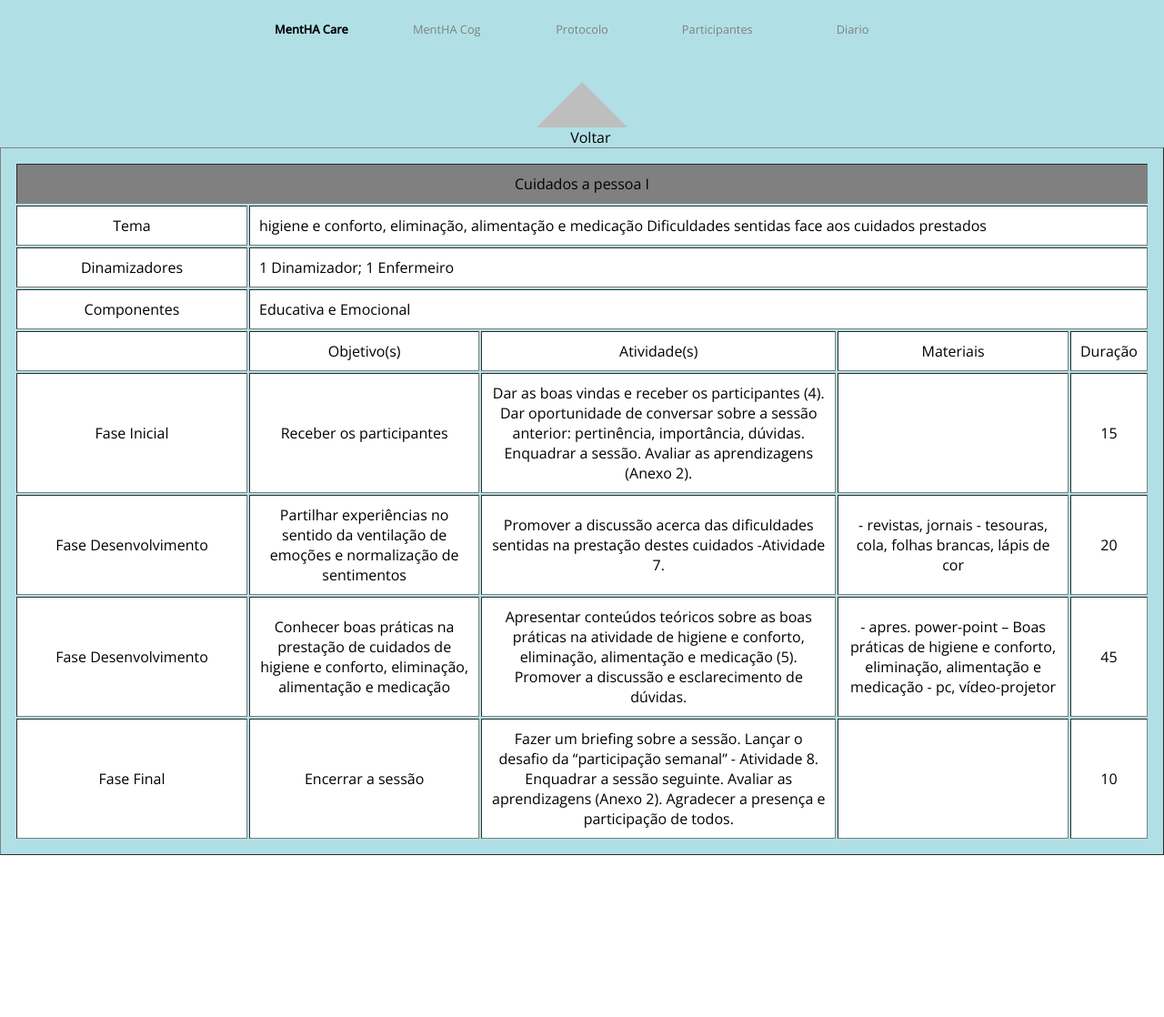
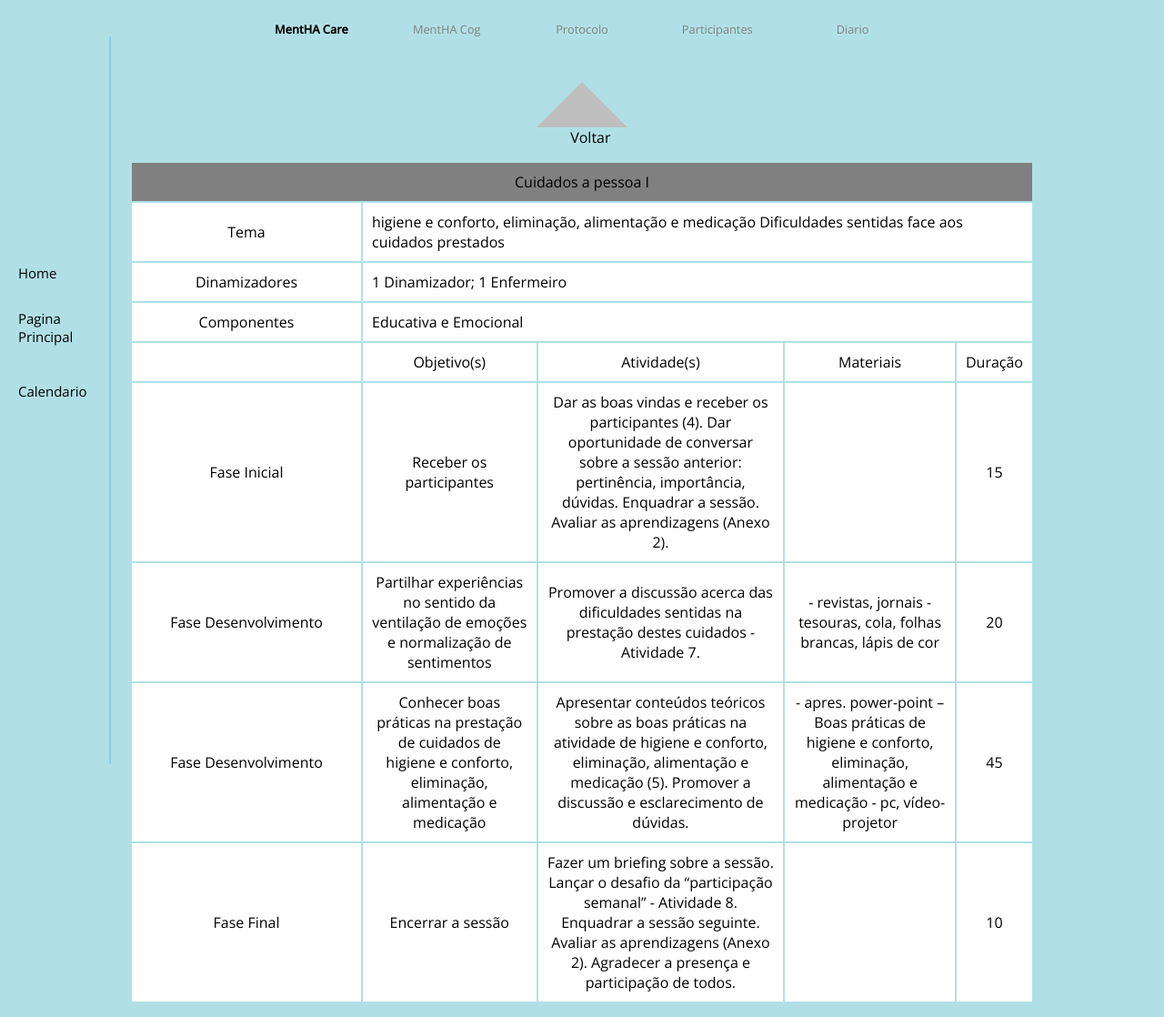
Before and after one commit to MentHA-ULHT/MentHa-Care-old, a Django app: page /care_grupos in a window 1280 px wide. Shown: the whole page at 91% size. Before the commit the page ends 940 px from the top, so only its background shows below. Run offline with Django 4.2, Linux system fonts and the light colour scheme; data comes from the database, SQL or seed files in the repository; parts of the project's set-up code (start-up, migrations or seed data) failed here and were passed over.

Commit message:
adicao do menu em todas as paginas

```diff
--- a/diario/templates/diario/base.html
+++ b/diario/templates/diario/base.html
@@ -1,5 +1,61 @@
 <!DOCTYPE html>
 <html lang="en">
+
+<style>
+
+.linha-vertical {
+  text-align: center;
+  color: #87CEEB;
+  background-color: transparent;
+  width: 50%;
+  float: left;
+  margin: 10px;
+  position: absolute;
+  margin-top: -50px;
+  margin-left: 120px;
+  height: 100%;/*Altura da linha*/
+  border-left: 2px solid;
+}
+
+.opcaoMenu1 {
+  position: absolute;
+  margin-left: 20px;
+  margin-top: 200px;
+  text-align: center;
+  font-size: 15px;
+  color:black;
+}
+
+.opcaoMenu2 {
+  width: 15px;
+  position: absolute;
+  margin-left: 20px;
+  margin-top: 250px;
+  text-align: center;
+  font-size: 15px;
+  color:black;
+}
+
+.opcaoMenu3 {
+  position: absolute;
+  margin-left: 20px;
+  margin-top: 330px;
+  text-align: center;
+  font-size: 15px;
+  color:black;
+}
+
+.opcaoMenu4 {
+
+}
+
+a:link {
+  text-decoration: none;
+}
+
+
+</style>
+
 <head>
     <meta charset="UTF-8">
     <title>MentHA</title>
@@ -88,8 +144,29 @@
     <a href="{% url 'participantes' %}">Participantes</a>
     <a href="{% url 'diario' %}">Diario</a>
 </nav>
+<main>
+    <div class="opcaoMenu1">
+    <a style="color:black; text-align: center;" href="{% url 'diario' %}">
+      Home
+    </a>
+</div>
+<div class="opcaoMenu2">
+    <a style="color:black; text-align: center;" href="{% url 'diario' %}">
+        Pagina Principal
+    </a>
+</div>
+<div class="opcaoMenu3">
+    <a style="color:black; text-align: center;" href="{% url 'diario' %}">
+        Calendario
+    </a>
+</div>
+<div class="linha-vertical">
 
+</div>
+</main>
 {% block main %}
+
+
 
 {% endblock %}
 
--- a/diario/templates/diario/care_grupos.html
+++ b/diario/templates/diario/care_grupos.html
@@ -32,7 +32,8 @@ div.voltar{
     <div class="voltar">
         Voltar
     </div>
-<table border="1" id="q5" style="width:100%; padding: 15px">
+<table border="0" id="q5" style="width:80%;margin-left: auto;
+        margin-right: auto; padding: 15px">
 <!--    sessao-->
     {% for detalhe in sessao %}
     <tr>
```
Also changed, not shown: diario/templates/diario/diario.html (+165 -162 lines).
